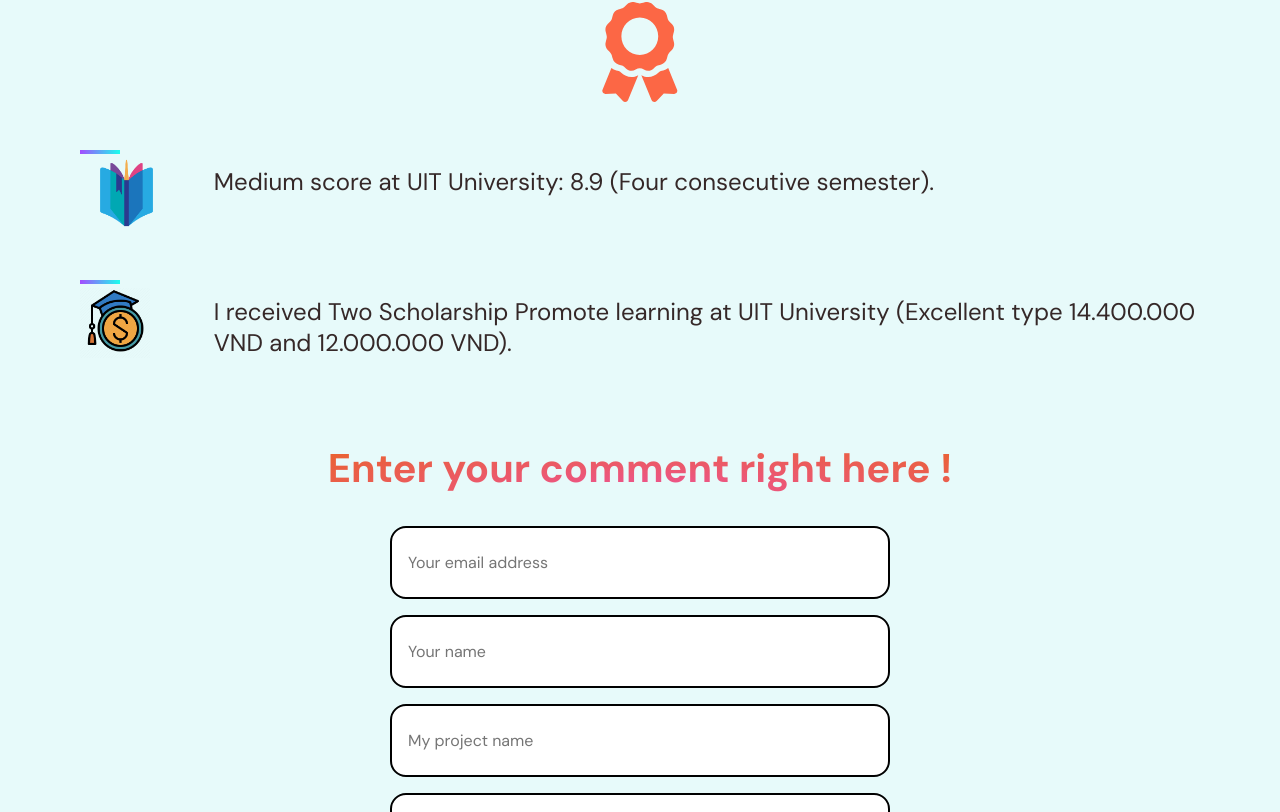
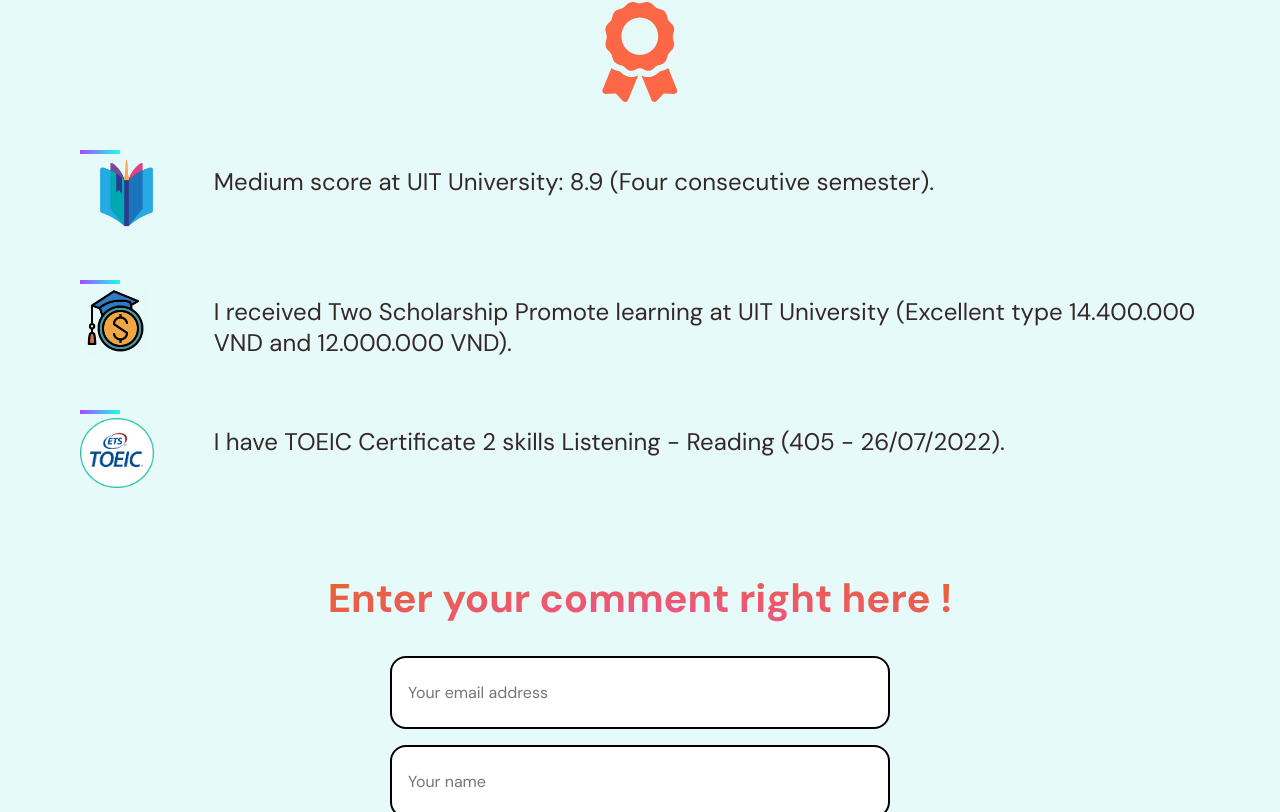
Before and after one commit to phuchs47203/phs_portfolio, a React (Create React App) app: page / in a window 1280 px wide. Shown: the part 11188-12000 px from the top of the page. Built offline with nearby package versions, Linux system fonts and the light colour scheme.

Commit message:
add certificate toeic

```diff
--- a/src/container/Achievement/Achievement.jsx
+++ b/src/container/Achievement/Achievement.jsx
@@ -14,13 +14,14 @@ const achieDATA = [
         text: 'I received Two Scholarship Promote learning at UIT University (Excellent type 14.400.000 VND and 12.000.000 VND).',
         linkDemonstrate: 'https://drive.google.com/file/d/1H1ZkCTncpywCk26wi_Ea25rN8gLWOEn1/view'
     },
+    {
+        logourl: imagess.toeic,
+        text: 'I have TOEIC Certificate 2 skills Listening - Reading (405 - 26/07/2022).',
+        linkDemonstrate: 'https://drive.google.com/file/d/1H1ZkCTncpywCk26wi_Ea25rN8gLWOEn1/view'
+    }
 
 ]
-// {
-//     logourl: imagess.toeic,
-//     text: 'I have TOEIC Certificate 2 skills Listening - Reading (405 - 26/07/2022).',
-//     linkDemonstrate: 'https://drive.google.com/file/d/1H1ZkCTncpywCk26wi_Ea25rN8gLWOEn1/view'
-// }
+
 const Achievement = () => {
     return (
         <div className='pflo__achiev' id='achievement'>
```
